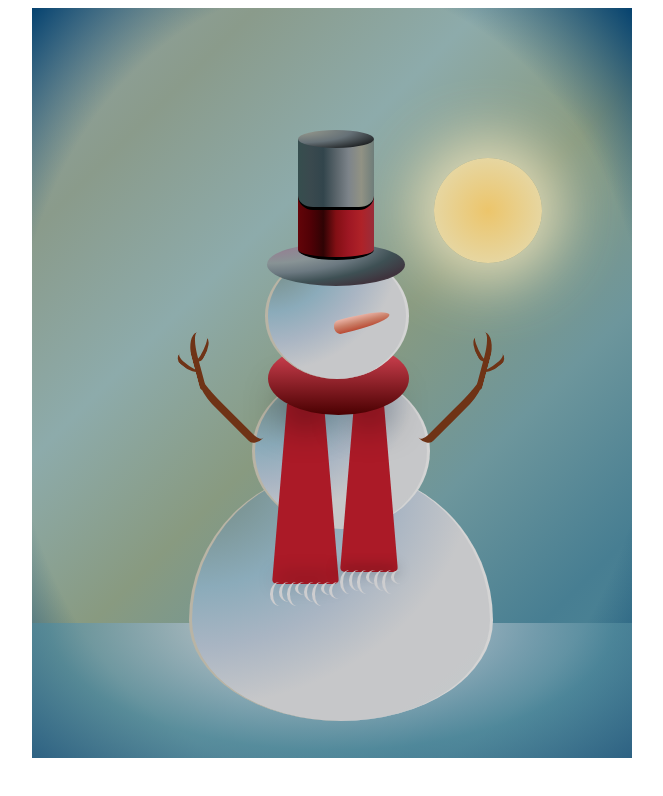
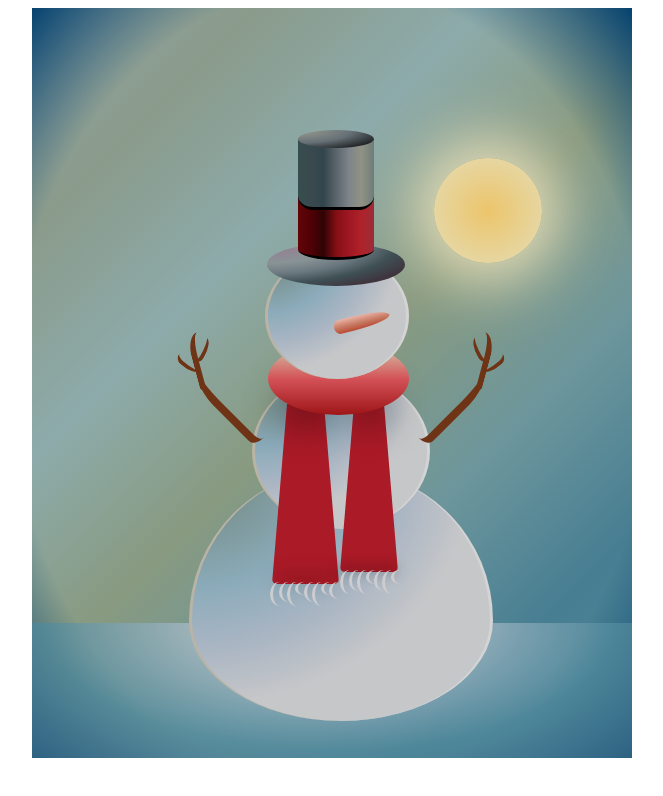
Before and after one commit to heatheraislinn/100DaysOfCode, a Vue app: page / in a window 1280 px wide. Shown: the top 796 px of the page, without its empty margins (308-971 px from the left). Built offline with nearby package versions, Linux system fonts and the light colour scheme.

Commit message:
Fix snowman scarf shading

```diff
--- a/src/components/Snowman.vue
+++ b/src/components/Snowman.vue
@@ -217,7 +217,7 @@
         left: 11%;
         top: -8%;
         border-radius: 50%;
-        background: linear-gradient(#e44b5c, #4a0001);
+        background: linear-gradient(#d3d3b5, #d45358, #9e1517);
         z-index: 2;
     }
 
```
